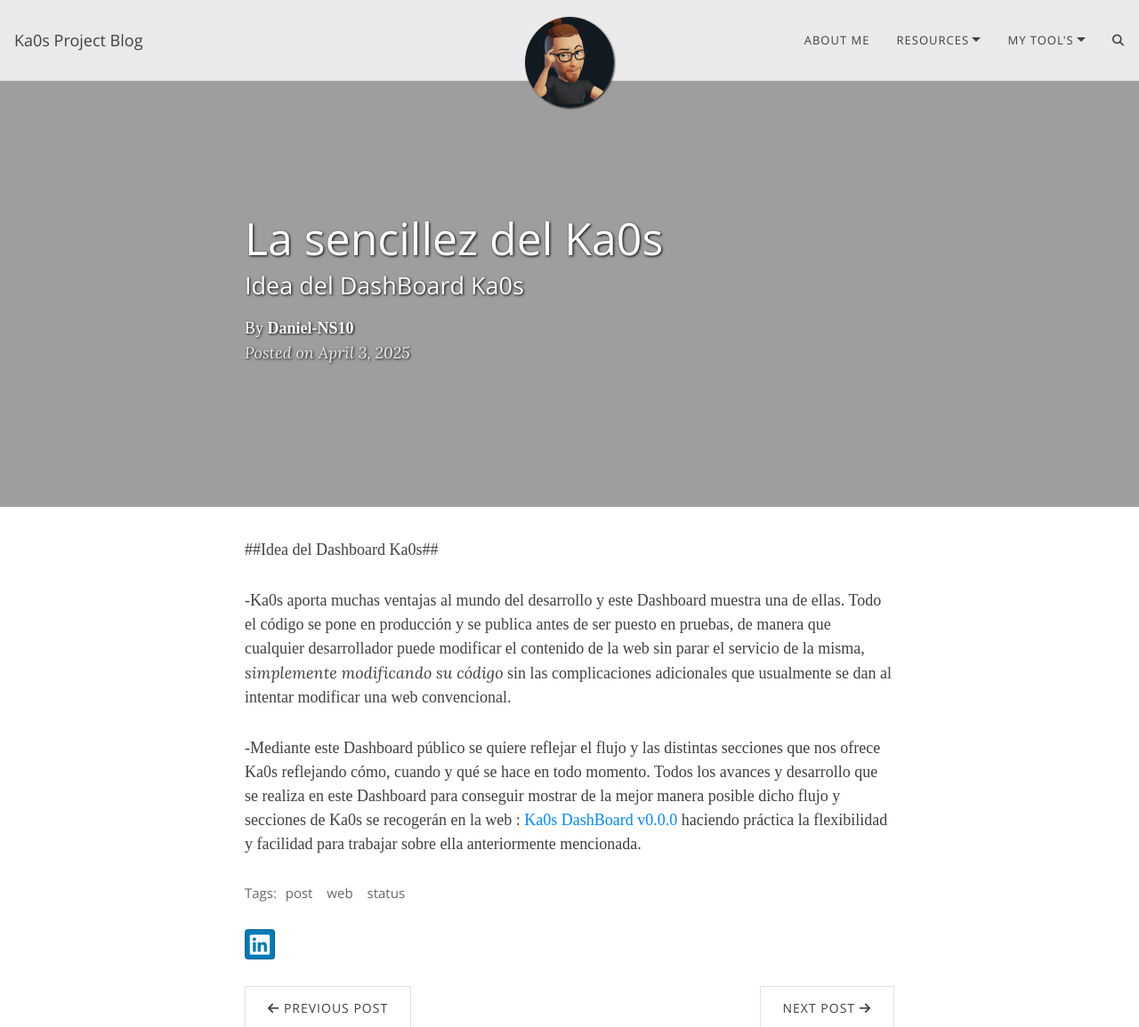
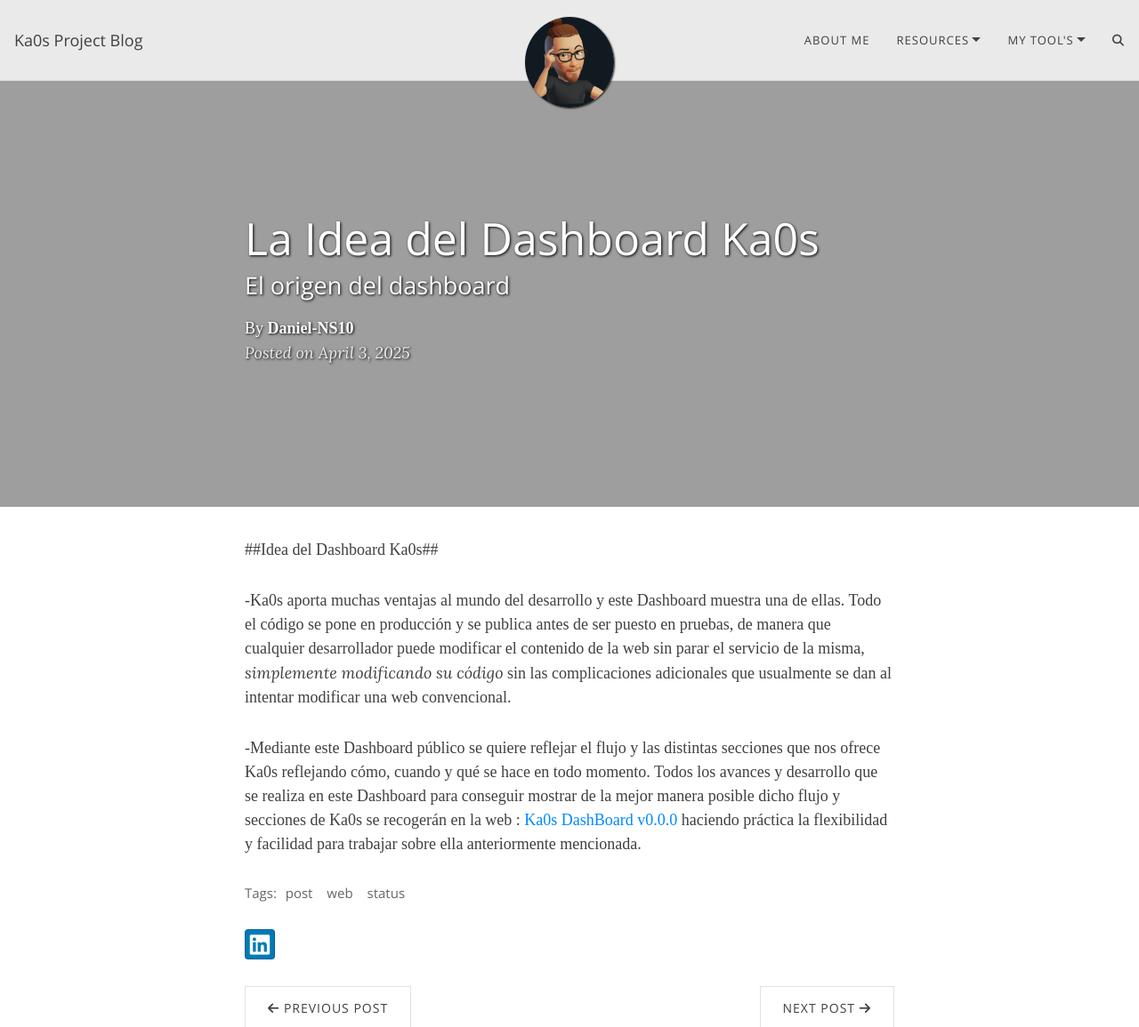
Before and after one commit to Ka0s-Klaus/ka0s.github.io, a Jekyll site: the page built from _posts/2025-04-03-la-idea-Dashboard-Ka0s.md, in a window 1280 px wide and 1259 px high, cut to the strip 0-1155 px from the top of the window. Shown: the whole strip at 89% size. Built offline with Jekyll 4.4.1, drawn with Linux system fonts in a browser that asks for light colours; comment, search, counter and statistics services are not loaded.

Commit message:
Update 2025-04-03-la-idea-Dashboard-Ka0s.md
titulos actualizados

```diff
--- a/_posts/2025-04-03-la-idea-Dashboard-Ka0s.md
+++ b/_posts/2025-04-03-la-idea-Dashboard-Ka0s.md
@@ -1,7 +1,7 @@
 ---
 layout: post
-title: La sencillez del Ka0s
-subtitle: Idea del DashBoard Ka0s
+title: La Idea del Dashboard Ka0s
+subtitle: El origen del dashboard
 cover-img: /assets/img/AI2.png
 thumbnail-img: /assets/img/ka0s-workinprogress.png
 share-img: /assets/img/AI2.png
```
